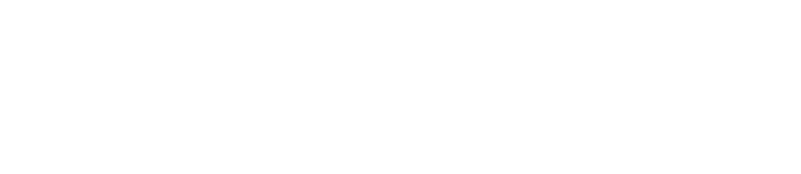
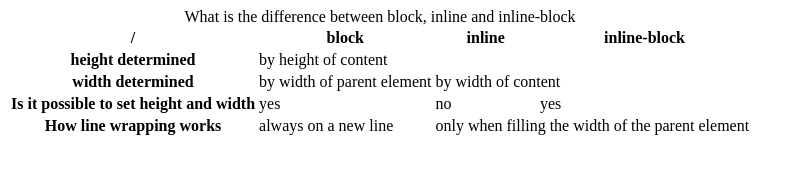
Before and after one commit to eugene17kotov/github_tutorial, a plain HTML site: page index.html in a window 1280 px wide. Shown: the whole page, without its empty margins (0-801 px from the left). Drawn offline with Linux system fonts and the light colour scheme.

Commit message:
Update index.html

```diff
--- a/index.html
+++ b/index.html
@@ -1,12 +1,35 @@
-<!DOCTYPE html>
-<html lang="en">
-<head>
-    <meta charset="UTF-8">
-    <meta http-equiv="X-UA-Compatible" content="IE=edge">
-    <meta name="viewport" content="width=device-width, initial-scale=1.0">
-    <title>Document</title>
-</head>
-<body>
-
-</body>
-</html>
+<table>
+    <caption>
+        What is the difference between block, inline and inline-block
+    </caption>
+    <thead>
+        <tr>
+            <th> / </th>
+            <th> block </th>
+            <th> inline </th>
+            <th> inline-block </th>
+        </tr>
+    </thead>
+    <tbody>
+        <tr>
+            <th> height determined </th>
+            <td colspan="3"> by height of content </td>
+        </tr>
+        <tr>
+            <th> width determined </th>
+            <td> by width of parent element </td>
+            <td colspan="2"> by width of content </td>
+        </tr>
+        <tr>
+            <th> Is it possible to set height and width </th>
+            <td> yes </td>
+            <td> no </td>
+            <td> yes </td>
+        </tr>
+        <tr>
+            <th> How line wrapping works </th>
+            <td> always on a new line </td>
+            <td colspan="2"> only when filling the width of the parent element </td>
+        </tr>
+    </tbody>
+</table>
```
